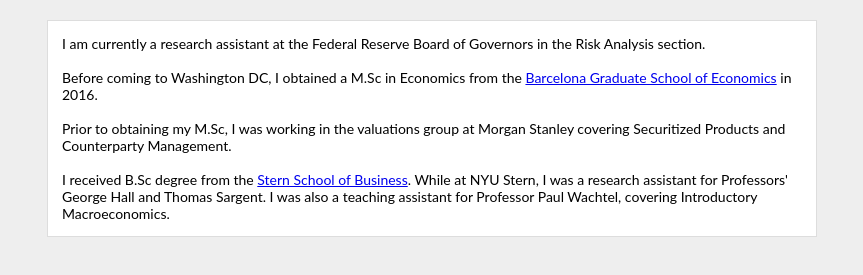
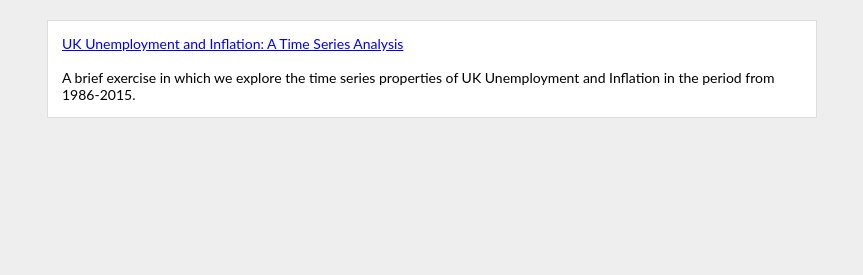
Before and after one commit to robertsonwang/robertsonwang.github.io, a plain HTML site: page projects.html in a window 1280 px wide. Shown: the part 195-470 px from the top of the page, without its empty margins (208-1071 px from the left). Drawn offline with Linux system fonts and the light colour scheme.

Commit message:
Fifth commit

```diff
--- a/projects.html
+++ b/projects.html
@@ -73,15 +73,9 @@ div.paper pre {
 <div class="section">
 <div class="paper">
 
-I am currently a research assistant at the Federal Reserve Board of Governors in the Risk Analysis section.
+ <a href='\uk-inflation.pdf'>UK Unemployment and Inflation: A Time Series Analysis</a>
 <br> <br>
-Before coming to Washington DC, I obtained a M.Sc in Economics from the <a href='http://www.barcelonagse.eu/'>Barcelona Graduate School of Economics</a> in 2016.
-<br> <br>
-Prior to obtaining my M.Sc, I was working in the valuations group at Morgan Stanley covering Securitized Products and Counterparty Management.
-<br> <br>
-I received B.Sc degree from the <a href='http://www.stern.nyu.edu'>Stern School of Business</a>.
-While at NYU Stern, I was a research assistant for Professors' George Hall and Thomas Sargent. I was also a teaching assistant for Professor Paul Wachtel, covering Introductory Macroeconomics.
-
+A brief exercise in which we explore the time series properties of UK Unemployment and Inflation in the period from 1986-2015.
 </div>
 </div>
 </div>
```
Also changed, not shown: research.html (+1 -1 lines), 1 other file.
